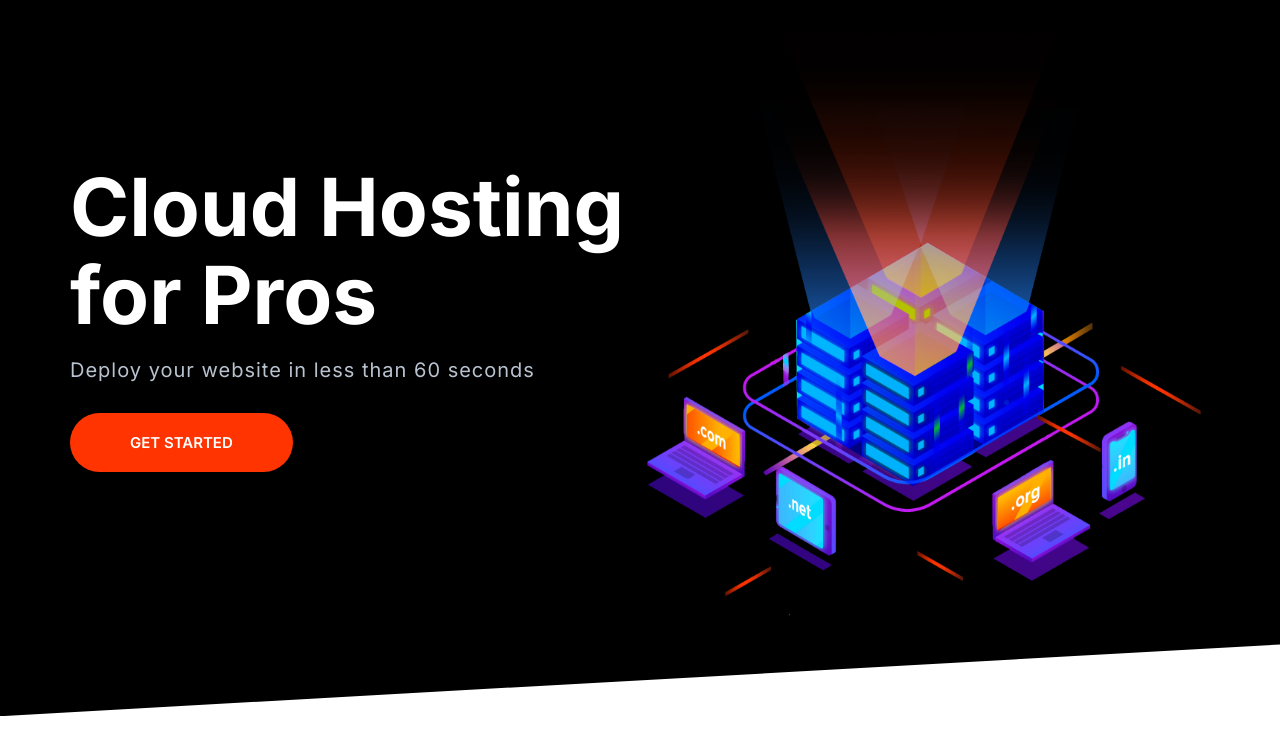
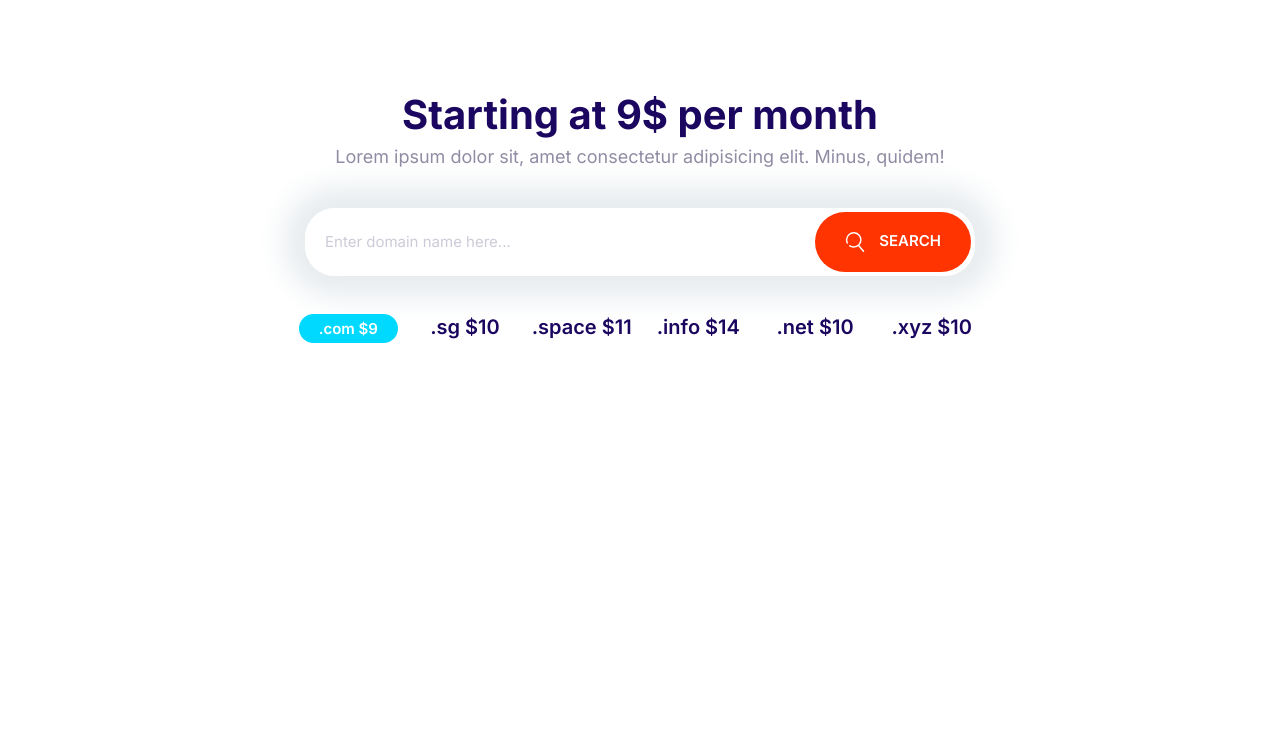
Before and after one commit to kastriottanaj/projekt-per-klubin-e-karates, a plain HTML site: page index.html in a window 1280 px wide. Drawn offline with Linux system fonts and the light colour scheme.

Commit message:
domain block

```diff
--- a/css/styles.css
+++ b/css/styles.css
@@ -206,10 +206,18 @@
     font-size: 1.8rem;
     font-weight: 600;
     margin: 1rem 0;
+    outline: 0;
     padding: 2rem 3rem;
     text-align: center;
     text-transform: uppercase;
     white-space: nowrap;
+}
+
+.btn .icon {
+    height: 2rem;
+    width: 2rem;
+    margin-right: 1rem;
+    vertical-align: middle;
 }
 
 .btn--primary {
@@ -292,7 +300,7 @@
 .input-group .input {
     border: 0;
     flex-grow: 1;
-    padding: 1.5rem 1rem;
+    padding: 1.5rem 2rem;
 }
 
 .input-group .btn {
@@ -706,3 +714,28 @@
         align-self: center;
     }
 }
+
+/* Domain Block */
+.block-domain .input-group {
+    box-shadow: 0 0 30px 20px #e6ebee;
+    border: 0;
+    margin: 4rem auto;
+    max-width: 670px;
+}
+
+.block-domain__prices {
+    display: grid;
+    grid-template-columns: repeat(3, 1fr);
+    grid-template-rows: repeat(2, 6rem);
+    font-size: 2rem;
+    font-weight: 600;
+    justify-items: center;
+    max-width: 700px;
+    margin: 0 auto;
+}
+
+@media screen and (min-width: 768px) {
+    .block-domain__prices {
+        grid-template-columns: repeat(auto-fit, minmax(10rem, 1fr))
+    }
+}
--- a/index.html
+++ b/index.html
@@ -11,15 +11,29 @@
     <link rel="stylesheet" href="css/styles.css">
 </head>
 <body>
-    <section class="block block--dark block--skewed-left hero">
-    <div class="container grid grid--1x2">
-        <header class="block__header hero__content">
-            <h1 class="block__heading">Cloud Hosting for Pros</h1>
-            <p class="hero__tagline">Deploy your website in less than 60 seconds</p>
-            <a href="" class="btn btn--accent btn--stretched">Get Started</a>
+    <section class="block container block-domain">
+        <header class="block__header">
+            <h2>Starting at 9$ per month</h2>
+            <p>Lorem ipsum dolor sit, amet consectetur adipisicing elit. Minus, quidem!</p>
         </header>
-        <img class="hero__image" src="Images/banner.png">
-    </div>
+        <div class="input-group">
+            <input
+            type="text" class="input"
+             placeholder="Enter domain name here..."/>
+            <button class="btn btn--accent">
+                <svg class="icon icon--white">
+                    <use xlink:href="images/sprite.svg#search"></use>
+                </svg>
+                Search</button>
+        </div>
+        <ul class="list block-domain__prices">
+            <li><span class="badge badge--secondary">.com $9</span></li>
+            <li>.sg $10</li>
+            <li>.space $11</li>
+            <li>.info $14</li>
+            <li>.net $10</li>
+            <li>.xyz $10</li>
+        </ul>
     </section>
 </body>
 </html>
```
Also changed, not shown: components/domain block.html (added, +24 -0 lines).
